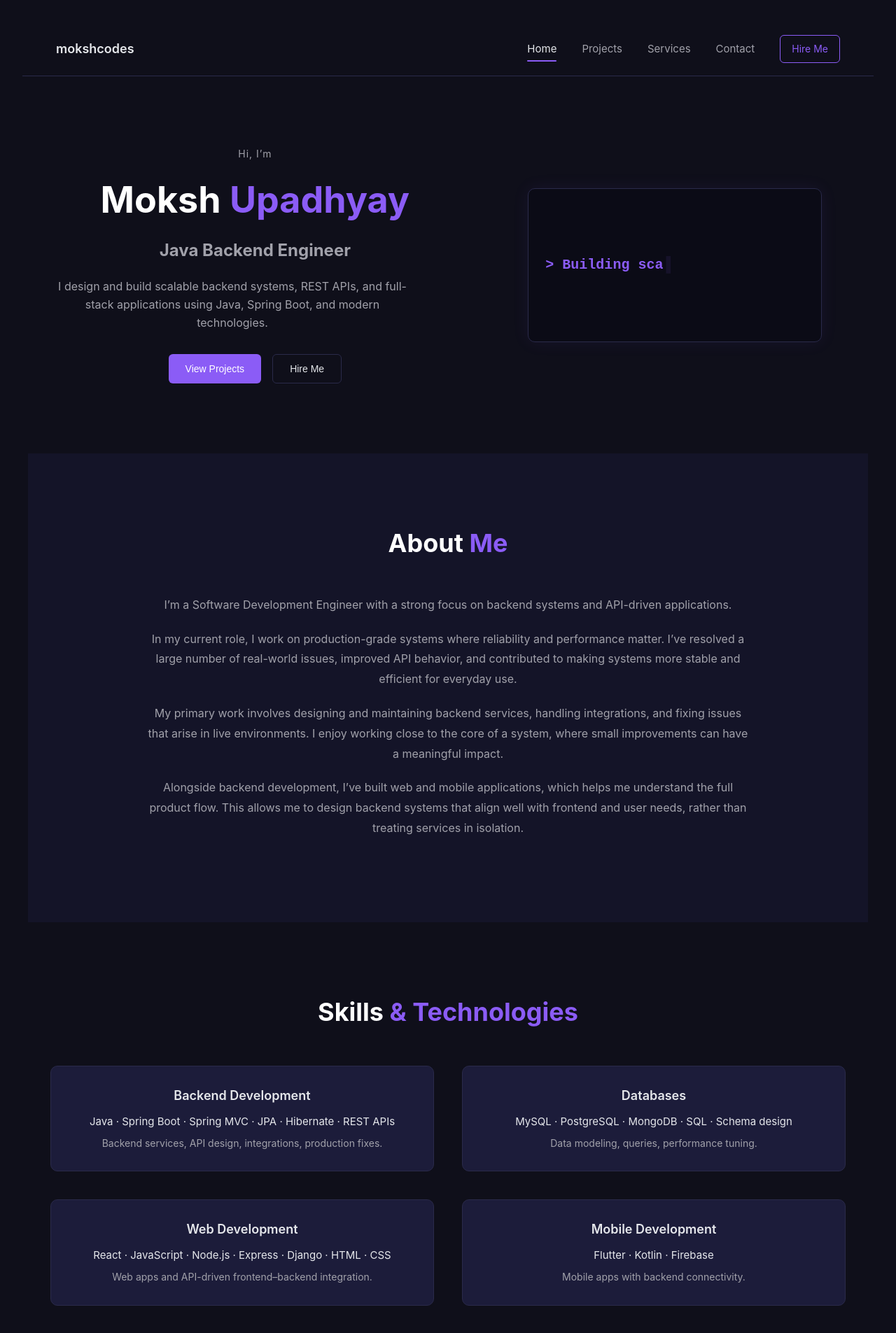
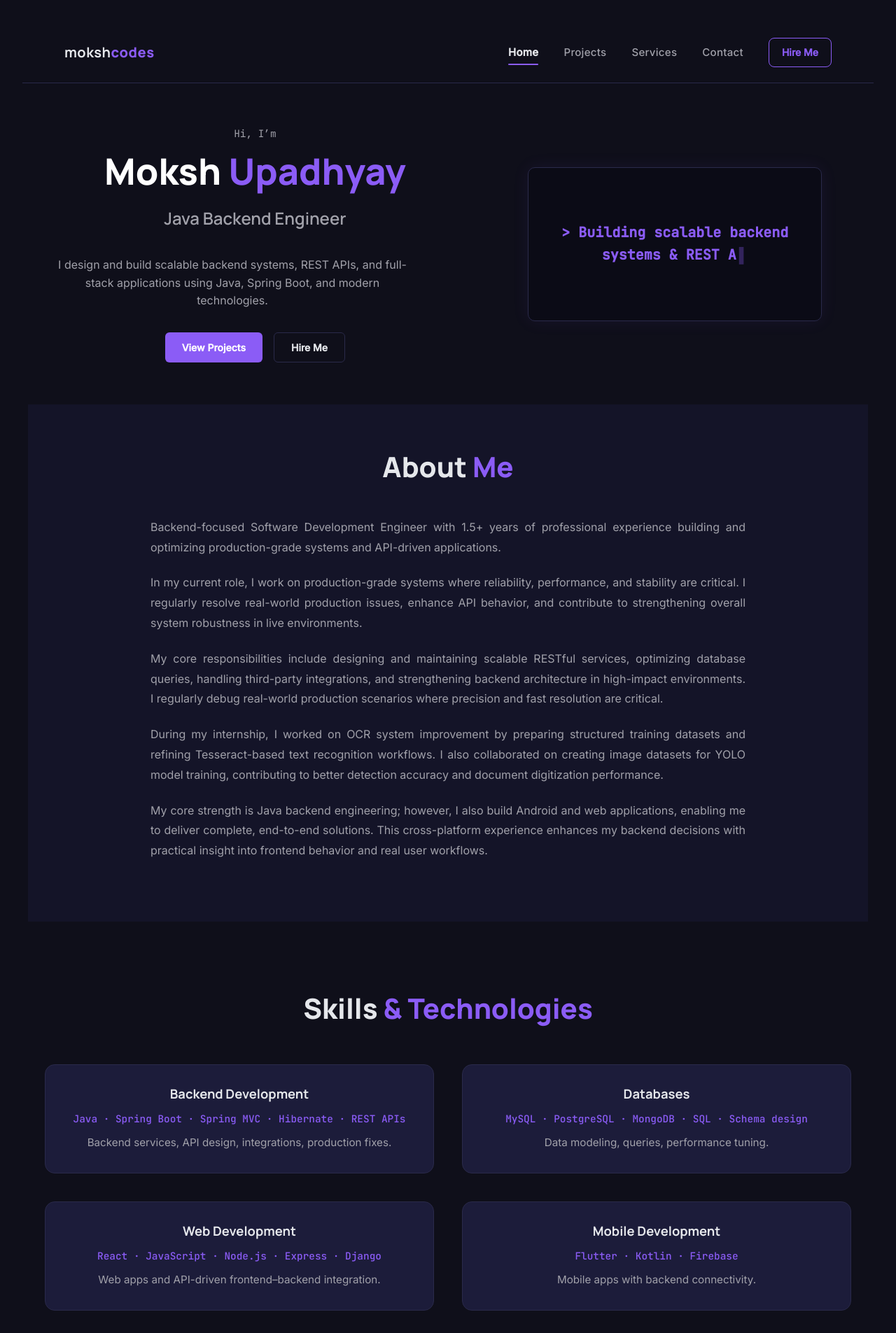
Before and after one commit to mokshUpadhyay57/portfolio, a React (Vite) app: page / in a window 1280 px wide. Shown: the top 1905 px of the page at 70% size. Built offline with nearby package versions, Linux system fonts and the light colour scheme.

Commit message:
change font, style and spacing

```diff
--- a/src/components/layouts/Navbar.css
+++ b/src/components/layouts/Navbar.css
@@ -2,18 +2,32 @@
   display: flex;
   justify-content: space-between;
   align-items: center;
-  padding: 18px 48px;
+  /* padding: 18px 48px; */
   background-color: var(--bg-main);
   border-bottom: 1px solid var(--border-color);
+  padding: 22px 60px;
 }
 
 /* BRAND */
 
 .navbar-brand {
-  font-size: 18px;
-  font-weight: 600;
+  font-family: var(--font-heading);
+  font-size: 20px;
+  font-weight: 800;
+  letter-spacing: 0.5px;
   color: var(--text-primary);
 }
+
+.brand-base {
+  font-weight: 700;
+  color: var(--text-primary);
+}
+
+.brand-accent {
+  font-weight: 800;
+  color: var(--accent-primary);
+}
+
 
 /* MENU */
 
@@ -27,12 +41,16 @@
 /* NORMAL LINKS */
 
 .nav-item {
+  font-family: var(--font-body);
+  font-weight: 500;
   font-size: 15px;
+  letter-spacing: 0.3px;
   color: var(--text-secondary);
   cursor: pointer;
   position: relative;
   transition: color 0.2s ease;
 }
+
 
 .nav-item:hover {
   color: var(--text-primary);
@@ -42,7 +60,9 @@
 
 .nav-item.active {
   color: var(--text-primary);
+  font-weight: 600;
 }
+
 
 .nav-item.active::after {
   content: "";
@@ -58,17 +78,20 @@
 /* CTA */
 
 .nav-cta {
-  padding: 8px 16px;
+  font-family: var(--font-body);
+  font-weight: 600;
   font-size: 14px;
-  border-radius: 6px;
+  padding: 9px 18px;
+  border-radius: 8px;
   border: 1px solid var(--accent-primary);
   color: var(--accent-primary);
   cursor: pointer;
   transition: all 0.25s ease;
 }
 
+
 .nav-cta:hover {
   background-color: var(--accent-primary);
   color: #ffffff;
-  box-shadow: 0 0 14px rgba(139, 92, 246, 0.45);
+  box-shadow: 0 0 18px rgba(139, 92, 246, 0.35);
 }
--- a/src/components/sections/src/About.jsx
+++ b/src/components/sections/src/About.jsx
@@ -10,29 +10,40 @@
 
         <div className="about-content">
           <p className="about-intro">
-            I’m a Software Development Engineer with a strong focus on backend
+            Backend-focused Software Development Engineer with 1.5+ years of
+            professional experience building and optimizing production-grade
             systems and API-driven applications.
           </p>
 
           <p>
             In my current role, I work on production-grade systems where
-            reliability and performance matter. I’ve resolved a large number of
-            real-world issues, improved API behavior, and contributed to making
-            systems more stable and efficient for everyday use.
+            reliability, performance, and stability are critical. I regularly
+            resolve real-world production issues, enhance API behavior, and
+            contribute to strengthening overall system robustness in live
+            environments.
+          </p>
+          <p>
+            My core responsibilities include designing and maintaining scalable
+            RESTful services, optimizing database queries, handling third-party
+            integrations, and strengthening backend architecture in high-impact
+            environments. I regularly debug real-world production scenarios
+            where precision and fast resolution are critical.
           </p>
 
           <p>
-            My primary work involves designing and maintaining backend services,
-            handling integrations, and fixing issues that arise in live
-            environments. I enjoy working close to the core of a system, where
-            small improvements can have a meaningful impact.
-          </p>
+  During my internship, I worked on OCR system improvement by preparing
+  structured training datasets and refining Tesseract-based text recognition
+  workflows. I also collaborated on creating image datasets for YOLO model
+  training, contributing to better detection accuracy and document
+  digitization performance.
+</p>
 
           <p>
-            Alongside backend development, I’ve built web and mobile
-            applications, which helps me understand the full product flow. This
-            allows me to design backend systems that align well with frontend
-            and user needs, rather than treating services in isolation.
+            My core strength is Java backend engineering; however, I also build
+            Android and web applications, enabling me to deliver complete,
+            end-to-end solutions. This cross-platform experience enhances my
+            backend decisions with practical insight into frontend behavior and
+            real user workflows.
           </p>
         </div>
       </div>
--- a/src/components/sections/src/Projects.jsx
+++ b/src/components/sections/src/Projects.jsx
@@ -11,7 +11,7 @@
 
         {/* FEATURED PROJECTS */}
         <div className="projects-group">
-          <h3>Featured Projects</h3>
+          {/* <h3>Featured Projects</h3> */}
 
           <div className="projects-grid featured">
             <ProjectCard
--- a/src/components/sections/src/Skills.jsx
+++ b/src/components/sections/src/Skills.jsx
@@ -13,7 +13,7 @@
           <div className="skill-card">
             <h4>Backend Development</h4>
             <p className="tech">
-              Java · Spring Boot · Spring MVC · JPA · Hibernate · REST APIs
+              Java · Spring Boot · Spring MVC · Hibernate · REST APIs
             </p>
             <p className="desc">
               Backend services, API design, integrations, production fixes.
@@ -33,7 +33,7 @@
           <div className="skill-card">
             <h4>Web Development</h4>
             <p className="tech">
-              React · JavaScript · Node.js · Express · Django · HTML · CSS
+              React · JavaScript · Node.js · Express · Django
             </p>
             <p className="desc">
               Web apps and API-driven frontend–backend integration.
@@ -53,7 +53,7 @@
           <div className="skill-card">
             <h4>CI/CD & Version Control</h4>
             <p className="tech">
-              Git · GitHub · GitLab · CI/CD pipelines · Build automation
+              Git · GitHub · GitLab · Build automation
             </p>
             <p className="desc">
               Source control, deployments, and workflow automation.
@@ -63,7 +63,7 @@
           <div className="skill-card">
             <h4>Engineering Practices</h4>
             <p className="tech">
-              Debugging · Code reviews · Clean code · Performance optimization
+              Debugging · Code reviews · Clean code
             </p>
             <p className="desc">
               Working with real production systems.
--- a/src/components/sections/styles/About.css
+++ b/src/components/sections/styles/About.css
@@ -1,30 +1,53 @@
 .about-container {
-  max-width: 860px;
+  max-width: 850px;
   margin: 0 auto;
 }
+
 
 /* TITLE */
 
 .about-title {
-  font-size: 36px;
-  margin-bottom: 44px;
-  color: #ffffff;
+  font-family: var(--font-heading);
+  font-size: 2.5rem;        /* 40px approx */
+  font-weight: 800;
+  line-height: 1.2;
+  margin-bottom: 48px;
   text-align: center;
+  color: var(--text-primary);
 }
+
+.about.section {
+  padding: 65px 24px;
+}
+
 
 /* CONTENT */
 
 .about-content p {
-  font-size: 16px;
+  font-family: var(--font-body);
+  font-size: 1rem;          /* 16px */
+  font-weight: 400;
+  line-height: 1.8;
   color: var(--text-secondary);
-  line-height: 1.8;
-  margin-bottom: 20px;
+  margin-bottom: 22px;
+  text-align: justify;
 }
 
+.about-content p + p {
+  margin-top: 4px;
+}
+
+
+
 .about-intro {
-  font-size: 18px;
+  font-family: var(--font-body);
+  font-size: 1.2rem;        /* ~19px */
+  font-weight: 500;
+  line-height: 1.7;
   color: var(--text-primary);
+  margin-bottom: 28px;
 }
+
 
 /* RESPONSIVE */
 
--- a/src/components/sections/styles/Skills.css
+++ b/src/components/sections/styles/Skills.css
@@ -3,13 +3,22 @@
   margin: 0 auto;
 }
 
+.skills.section {
+  padding: 100px 24px;
+}
+
+
 /* TITLE */
 
 .skills-title {
-  font-size: 36px;
-  margin-bottom: 48px;
-  color: #ffffff;
+  font-family: var(--font-heading);
+  font-size: 2.5rem;       /* ~40px */
+  font-weight: 800;
+  line-height: 1.2;
+  margin-bottom: 56px;
+  color: var(--text-primary);
 }
+
 
 /* GRID */
 
@@ -22,30 +31,46 @@
 /* CARD */
 
 .skill-card {
-  padding: 28px;
+  padding: 30px;
   background-color: var(--bg-card);
   border: 1px solid var(--border-color);
-  border-radius: 10px;
+  border-radius: 14px;
+  transition: transform 0.25s ease, border 0.25s ease;
 }
 
-.skill-card h4 {
-  font-size: 18px;
-  margin-bottom: 10px;
-  color: var(--text-primary);
-  font-weight: 600;
+.skill-card:hover {
+  transform: translateY(-4px);
+  border-color: var(--accent-primary);
 }
 
-.skill-card .tech {
-  font-size: 15px;
+
+.skill-card h4 {
+  font-family: var(--font-heading);
+  font-size: 1.15rem;      /* ~18px */
+  font-weight: 700;
+  margin-bottom: 12px;
   color: var(--text-primary);
-  margin-bottom: 8px;
 }
 
-.skill-card .desc {
-  font-size: 14px;
-  color: var(--text-secondary);
+
+.skill-card .tech {
+  font-family: var(--font-mono);
+  font-size: 0.9rem;       /* ~14–15px */
+  font-weight: 500;
+  color: var(--accent-primary);
+  margin-bottom: 10px;
   line-height: 1.6;
 }
+
+
+.skill-card .desc {
+  font-family: var(--font-body);
+  font-size: 0.95rem;      /* ~15px */
+  font-weight: 400;
+  color: var(--text-secondary);
+  line-height: 1.7;
+}
+
 
 /* RESPONSIVE */
 
--- a/src/index.css
+++ b/src/index.css
@@ -1,3 +1,5 @@
+@import url('https://fonts.googleapis.com/css2?family=Inter:wght@400;500&family=Manrope:wght@600;700;800&family=JetBrains+Mono:wght@400;500&display=swap');
+
 /* index.css */
 :root {
   /* Backgrounds */
@@ -14,6 +16,10 @@
 
   /* Borders */
   --border-color: #2a2a4a;
+
+  --font-heading: 'Manrope', sans-serif;
+  --font-body: 'Inter', system-ui, sans-serif;
+  --font-mono: 'JetBrains Mono', monospace;
 }
 
 * {
@@ -23,11 +29,28 @@
 }
 
 body {
-  font-family: Inter, system-ui, Arial, sans-serif;
+  font-family: var(--font-body);
   background-color: var(--bg-main);
   color: var(--text-primary);
   line-height: 1.6;
+  font-weight: 400;
 }
+
+h1, h2, h3, h4, h5, h6 {
+  font-family: var(--font-heading);
+  font-weight: 700;
+  line-height: 1.25;
+}
+
+h1 { font-size: 3rem; font-weight: 800; }
+h2 { font-size: 2.25rem; }
+h3 { font-size: 1.5rem; }
+
+button, .btn {
+  font-family: var(--font-body);
+  font-weight: 600;
+}
+
 
 a {
   text-decoration: none;
--- a/src/pages/Home.css
+++ b/src/pages/Home.css
@@ -1,7 +1,7 @@
 /* SECTION BASE */
 
 .section {
-  padding: 100px 32px;
+  padding: 60px 32px;
   max-width: 1200px;
   margin: auto;
 }
@@ -21,11 +21,36 @@
 
 /* LEFT SIDE */
 
+.hero-title {
+  font-family: var(--font-heading);
+  font-weight: 800;
+  font-size: 3.5rem;
+  line-height: 1.2;
+}
+
+.hero-role {
+  font-family: var(--font-heading);
+  font-weight: 600;
+  font-size: 1.5rem;
+  color: var(--accent-primary);
+  margin-top: 0.5rem;
+}
+
+.hero-description {
+  font-family: var(--font-body);
+  font-weight: 400;
+  font-size: 1.1rem;
+  color: var(--text-secondary);
+  margin-top: 1.2rem;
+  max-width: 500px;
+}
+
 .hero-intro {
+  font-family: var(--font-mono);
+  font-size: 0.9rem;
   color: var(--text-secondary);
-  font-size: 14px;
-  letter-spacing: 1px;
 }
+
 
 .hero h1 {
   font-size: 52px;
--- a/src/pages/Home.jsx
+++ b/src/pages/Home.jsx
@@ -5,7 +5,6 @@
 import Skills from "../components/sections/src/Skills";
 import Projects from "../components/sections/src/Projects";
 import Contact from "../components/sections/src/Contact";
-
 
 const roles = [
   {
@@ -30,34 +29,30 @@
 
   useEffect(() => {
     const currentRole = roles[roleIndex];
-    const currentLine =
-      lineIndex === 0
-        ? `> ${currentRole.title}`
-        : `> ${currentRole.subtitle}`;
+    const lines = [`> ${currentRole.title}`, `> ${currentRole.subtitle}`];
 
-    const typingInterval = setInterval(() => {
-      setDisplayText(currentLine.slice(0, charIndex));
-      setCharIndex((prev) => prev + 1);
+    let timeout;
 
-      if (charIndex > currentLine.length) {
-        clearInterval(typingInterval);
-
+    const typeLine = (line, i = 0) => {
+      if (i <= line.length) {
+        setDisplayText(line.slice(0, i));
+        timeout = setTimeout(() => typeLine(line, i + 1), 70);
+      } else {
         setTimeout(() => {
           if (lineIndex === 0) {
             setLineIndex(1);
-            setCharIndex(0);
           } else {
             setLineIndex(0);
-            setCharIndex(0);
-            setDisplayText("");
             setRoleIndex((prev) => (prev + 1) % roles.length);
           }
-        }, 1600);
+        }, 1400);
       }
-    }, 80);
+    };
 
-    return () => clearInterval(typingInterval);
-  }, [charIndex, lineIndex, roleIndex]);
+    typeLine(lines[lineIndex]);
+
+    return () => clearTimeout(timeout);
+  }, [roleIndex, lineIndex]);
 
   return (
     <>
@@ -67,13 +62,13 @@
         <div className="hero-left">
           <span className="hero-intro">Hi, I’m</span>
 
-          <h1>
+          <h1 className="hero-title">
             Moksh <span className="accent">Upadhyay</span>
           </h1>
 
-          <h2>Java Backend Engineer</h2>
+          <h2 className="hero-role">Java Backend Engineer</h2>
 
-          <p>
+          <p className="hero-description">
             I design and build scalable backend systems, REST APIs, and
             full-stack applications using Java, Spring Boot, and modern
             technologies.
```
Also changed, not shown: src/components/sections/styles/Projects.css (+41 -15 lines).
